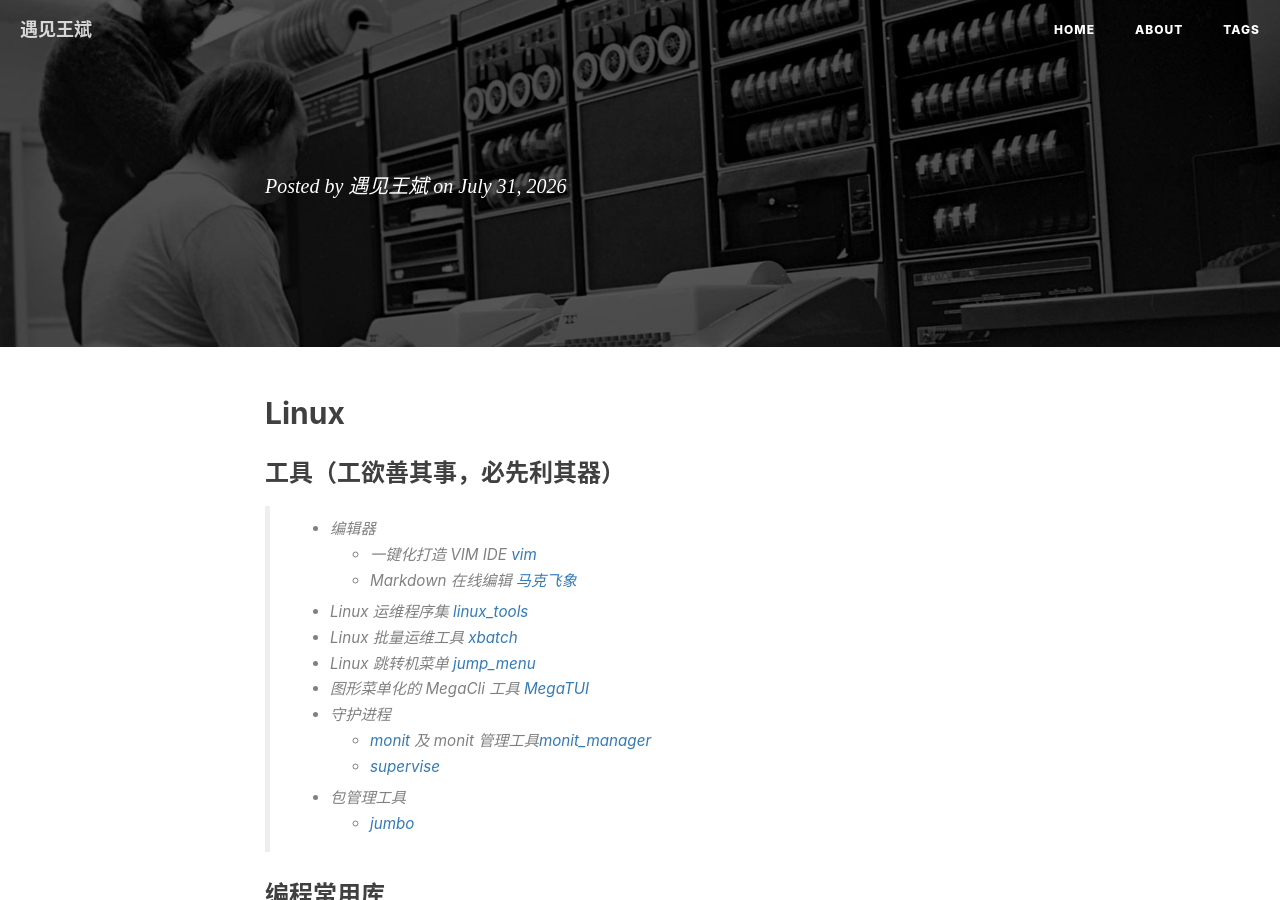
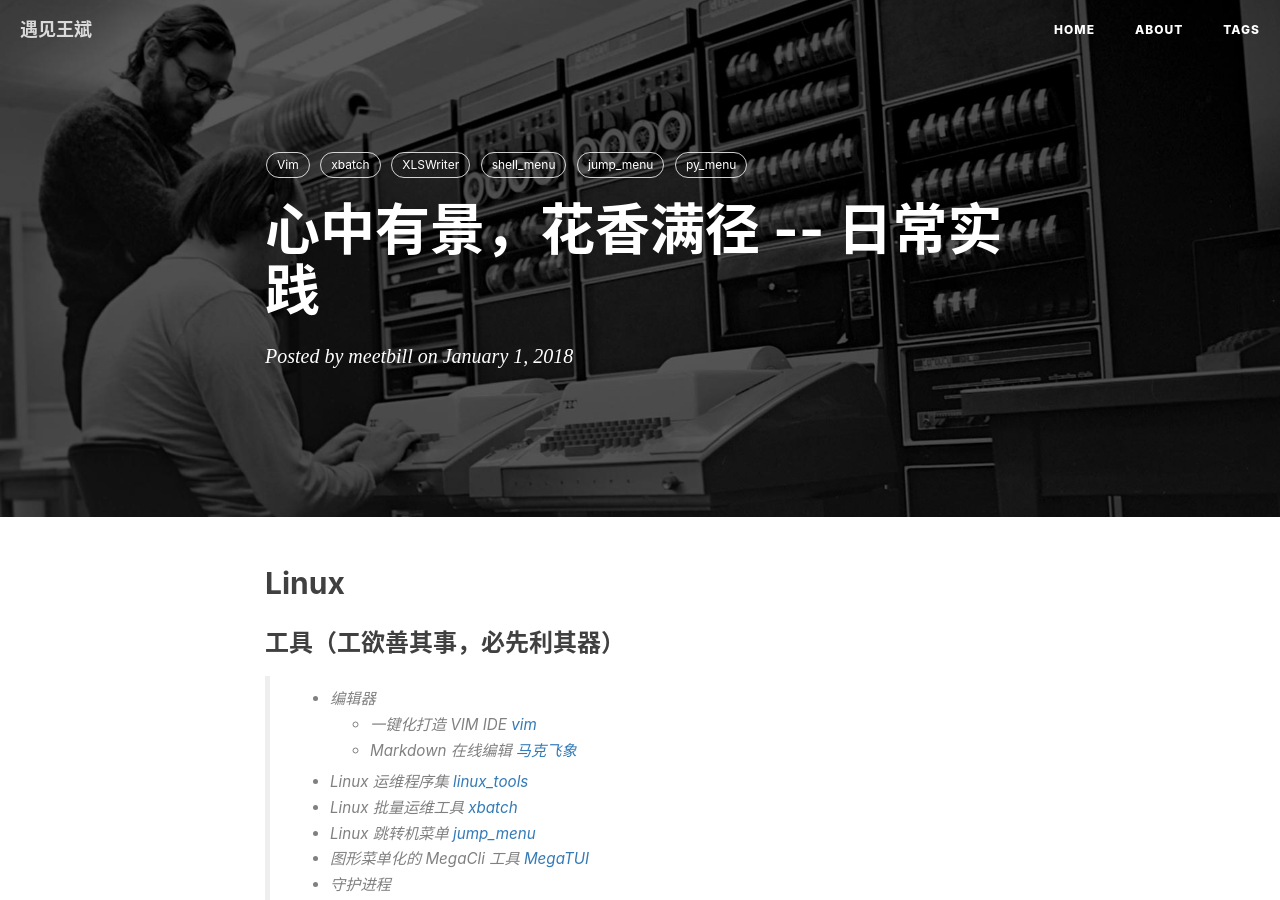
Before and after one commit to meetbill/meetbill.github.io, a Jekyll site: the page built from _posts/2018-01-01-linux.md, in a window 1280 px wide and 900 px high. Built offline with Jekyll 4.4.1, drawn with Linux system fonts in a browser that asks for light colours; nearby versions of some CDN libraries; our own code applies the rules of GitHub Pages for plain Markdown files; comment, search, counter and statistics services are not loaded.

Commit message:
[Changed]: update doc

```diff
--- a/_posts/2018-01-01-linux.md
+++ b/_posts/2018-01-01-linux.md
@@ -1,6 +1,6 @@
 ---
 layout: post
-title: [心中有景，花香满径] -- 日常实践
+title: 心中有景，花香满径 -- 日常实践
 date:   2018-01-01 22:36:00
 author:     "meetbill"
 categories: posts
```
Also changed, not shown: _posts/2016-05-31-note.md (+1 -1 lines), _posts/2016-06-05-SRE.md (+1 -1 lines), _posts/2026-01-01-db.md (+1 -1 lines).
